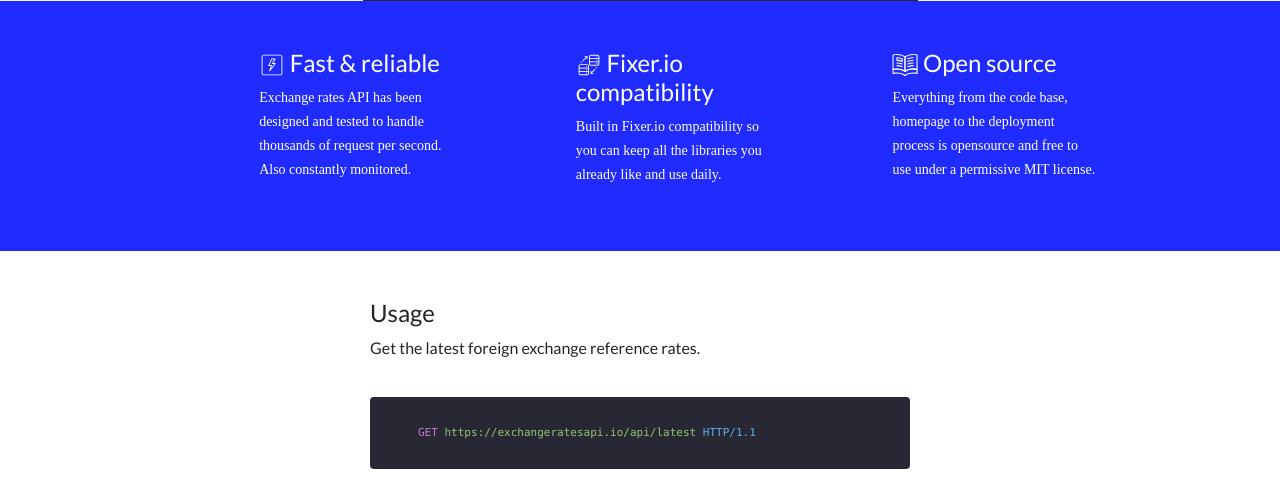
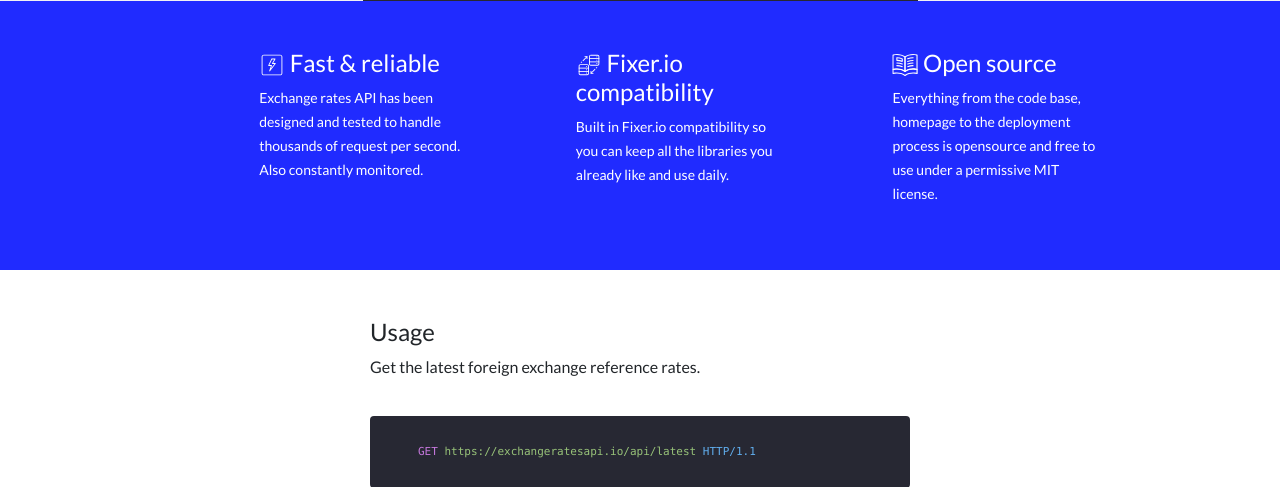
Before and after one commit to exchangeratesapi/exchangeratesapi, a Python web app: template exchangerates/templates/index.html in a window 1280 px wide. Shown: the part 774-1261 px from the top of the page. Run offline with Jinja, Linux system fonts and the light colour scheme; the template is opened without the code that fills it, so the values that code supplies are empty; some libraries are stand-ins or nearby versions.

Commit message:
Fix font not loaded

```diff
--- a/exchangerates/static/styles.css
+++ b/exchangerates/static/styles.css
@@ -13,7 +13,6 @@
 .rounded-corners {
   border-radius: 4px;
 }
-
 #hero {
   background-color: #F0F1F4;
 }
@@ -37,7 +36,6 @@
 #hero nav a.nav-link {
   color: #202BFF;
 }
-
 #shell {
   background-color: #272833;
   border-radius: 4px 4px 0 0;
@@ -45,7 +43,6 @@
 #shell pre, #shell code {
   margin-bottom: 0;
 }
-
 #features {
   color: #fff;
   background-color: #202BFF;
@@ -57,13 +54,11 @@
   letter-spacing: 0;
 }
 #features p {
-  font-family: Lato-Regular;
   font-size: 14px;
   color: #FFFFFF;
   letter-spacing: 0;
   line-height: 24px;
 }
-
 #footer {
   background-color: #F0F1F4;
 }
```
